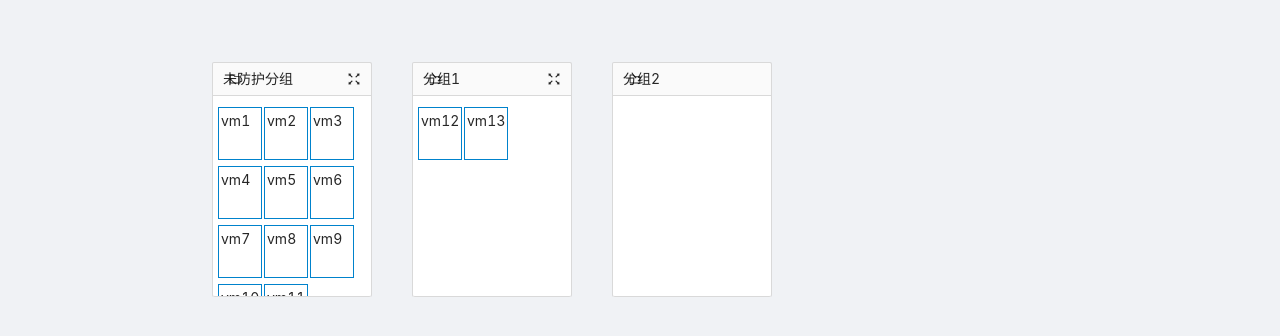
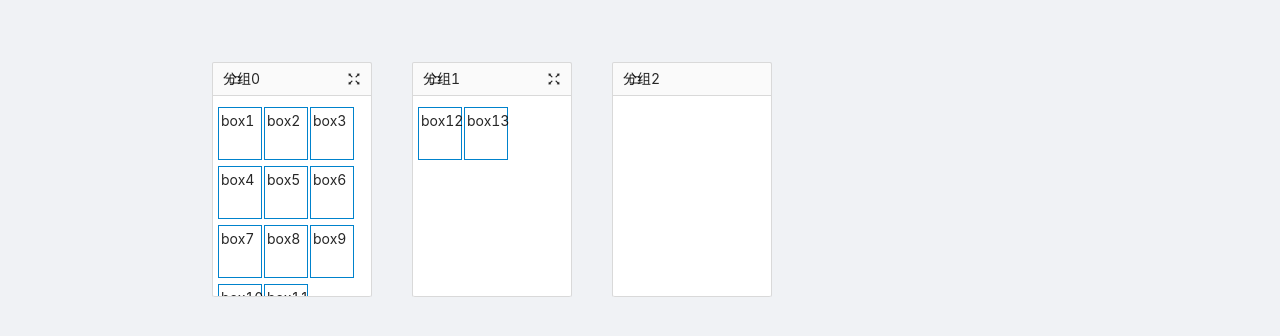
Before and after one commit to inoutw/dnd-tern, a React app: page /apps/config-center/app/menu in a window 1280 px wide. Shown: the part 402-738 px from the top of the page. Built offline with nearby package versions, Linux system fonts and the light colour scheme; sample sign-in values are in the browser's storage.

Commit message:
name change

```diff
--- a/src/pages/app/DragAndDrop/DndContainer.tsx
+++ b/src/pages/app/DragAndDrop/DndContainer.tsx
@@ -1,16 +1,14 @@
-import React, { useEffect, useRef, useState } from 'react';
+import React, { useState } from 'react';
 import { isArray, isEmpty } from 'lodash'
-
 import { useDnDContext } from '.';
 import './style.scss'
 import { eventTargetInElClass, getSelectBoxStyle, listFindSelected, mouseToDrag, preventEvent } from './helper';
 
 interface Props { }
-
 /**
  * container内绑定事件
  * 鼠标在container内mousedown，分两种情况，
- * 1、vm-box内，增加activeBox
+ * 1、box内，增加activeBox
  * 2、container其他地方，记住鼠标开始位置startXY，开始框选
  *
  *
@@ -21,19 +19,16 @@ interface Props { }
  *
  *
  * 鼠标在container内mouseup，有结束位置endXY
- * 1、有startXY，endXY,判断vm-box 是否被选中
+ * 1、有startXY，endXY,判断box 是否被选中
  * 2、有activeBox, 未找到新分组, 拖动效果清除；找到新的分组，更新分组信息
  *
  *
  * 鼠标在container内click,
  * 1、有activeBox，在activeBox外up，清除active状态
- * 2、点在vm-box上，
+ * 2、点在box上，
  */
-
-
-
-export const VmClassName = 'vm-box'
-export const VmContainer = 'selectContainer'
+export const BoxClassName = 'box'
+export const BoxContainer = 'selectContainer'
 
 interface Props {
     ctrlDown: boolean
@@ -42,12 +37,11 @@ interface Props {
     domRelative?: boolean
 }
 
-const DndContainer: React.ForwardRefRenderFunction<any, Props> = ({ ctrlDown, list, parentId, domRelative = true, ...props }, ref) => {
+const DndContainer: React.FC<Props> = ({ ctrlDown, list, parentId, domRelative = true, ...props }) => {
     const [selectBoxStyle, setSelectBoxStyle] = useState<any>({})
-    const { movingXY, movingNodeVisible, setMovingNodeVisible, startEvent, setStartEvent, activeBoxes, setActiveBoxes, oldGroup, setOldGroup } = useDnDContext()
+    const { setMovingNodeVisible, startEvent, setStartEvent, activeBoxes, setActiveBoxes } = useDnDContext()
 
     const SELECT_BOX_ID = `${parentId}-select-box`
-    const dndRef = useRef<any>()
 
     const updateActiveBoxes = (newComes: any) => {
         if (isEmpty(newComes)) return
@@ -80,7 +74,7 @@ const DndContainer: React.ForwardRefRenderFunction<any, Props> = ({ ctrlDown, li
         let allActiveBoxIds = activeBoxes?.map((item: any) => +item.id)
         let isTargetActived = allActiveBoxIds.includes(+event.target.id)
 
-        let targetIsBox = eventTargetInElClass(event, VmClassName)
+        let targetIsBox = eventTargetInElClass(event, BoxClassName)
         // 鼠标down in inactive box
         if (!isTargetActived && targetIsBox) {
             setActiveBoxes([event.target])
@@ -97,14 +91,13 @@ const DndContainer: React.ForwardRefRenderFunction<any, Props> = ({ ctrlDown, li
         if (isEmpty(startEvent)) return
         let { clientX: oldX, clientY: oldY } = startEvent
         let { clientX, clientY } = event
-        const scrollX = document.querySelector('.server-layout-flow-chart')?.scrollLeft || 0
+        const scrollX = document.querySelector('.container')?.scrollLeft || 0
         // 鼠标点在浏览器外，在点在vm上会出现移动结点
         if (oldX === clientX + scrollX && oldY === clientY) {
             return
         }
         // 拖拽的两种情况：1、选中activeBox，再拖拽 2、直接点击inactive 状态的box，进行拖拽
         let startDrag = mouseToDrag(startEvent.target, activeBoxes)
-        setOldGroup && setOldGroup(parentId)
         if (startDrag) {
             setMovingNodeVisible && setMovingNodeVisible(true)
             // 只保留原始group和最新的groupId
@@ -114,7 +107,6 @@ const DndContainer: React.ForwardRefRenderFunction<any, Props> = ({ ctrlDown, li
             setSelectBoxStyle(styleRes)
             preventEvent(event)
         }
-
     }
 
     /**
@@ -123,14 +115,10 @@ const DndContainer: React.ForwardRefRenderFunction<any, Props> = ({ ctrlDown, li
      */
     const onContainerMouseUp = (event: any) => {
         preventEvent(event)
-        // container
-        if (movingNodeVisible) {
+        if (!isEmpty(selectBoxStyle)) {
+            let selectedBoxes = listFindSelected(parentId, document.getElementById(SELECT_BOX_ID))
+            updateActiveBoxes(selectedBoxes)
         }
-        if (!isEmpty(selectBoxStyle)) {
-            let selectedVms = listFindSelected(parentId, document.getElementById(SELECT_BOX_ID))
-            updateActiveBoxes(selectedVms)
-        }
-        setOldGroup(undefined)
         // 释放移动结点
         setMovingNodeVisible && setMovingNodeVisible(false)
         setStartEvent({})
@@ -140,14 +128,13 @@ const DndContainer: React.ForwardRefRenderFunction<any, Props> = ({ ctrlDown, li
     const onContainerClick = (event: any) => {
         preventEvent(event)
         // 点击vm：拖拽单个
-        if (eventTargetInElClass(event, VmClassName)) {
+        if (eventTargetInElClass(event, BoxClassName)) {
             if (ctrlDown) {
                 updateActiveBoxes(event.target)
             } else {
                 setActiveBoxes([event.target])
             }
             // 可进行box拖拽
-        } else {
         }
     }
     // const allActivedBoxIds = activeBoxes?.map((item: any) => +item.id)
@@ -161,9 +148,8 @@ const DndContainer: React.ForwardRefRenderFunction<any, Props> = ({ ctrlDown, li
     }
 
     return <div
-        ref={dndRef}
         id={parentId}
-        className={`${VmContainer}`}
+        className={`${BoxContainer}`}
         onMouseDown={onContainerMouseDown}
         onMouseMove={onContainerMouseMove}
         onMouseUp={onContainerMouseUp}
@@ -173,12 +159,11 @@ const DndContainer: React.ForwardRefRenderFunction<any, Props> = ({ ctrlDown, li
         {
             list?.map((vm: any) => {
                 // let isActive = allActivedBoxIds.includes(vm.id)
-                return <div className={`vm-box `} key={vm.id} id={vm.id}>{vm.name}</div>
+                return <div className={`box `} key={vm.id} id={vm.id}>{vm.name}</div>
             })
         }
         {!!props.children && props.children}
         <div className="select-box" style={selectBoxStyle} id={SELECT_BOX_ID}></div>
     </div>
 }
-
 export default DndContainer
--- a/src/pages/app/DragAndDrop/MoveModal.tsx
+++ b/src/pages/app/DragAndDrop/MoveModal.tsx
@@ -1,5 +1,4 @@
 import { Modal, Select } from "antd"
-import { GROUP_PREFIX } from "."
 import DndContainer from "./DndContainer"
 
 
@@ -15,7 +14,7 @@ const MoveModal: React.FC<any> = ({ modalVisible, cancel, confirm, curItem, getI
             <span className="modal-header">
                 <span>
                     {getIcon(curItem)}
-                    {curItem?.group_name}（{curItem?.vms?.length}）
+                    {curItem?.group_name}（{curItem?.boxes?.length}）
                 </span>
                 <span className="group-select">
                     <span>移动至：</span>
@@ -41,7 +40,7 @@ const MoveModal: React.FC<any> = ({ modalVisible, cancel, confirm, curItem, getI
                 </span>
             </span>
         }>
-        <DndContainer ctrlDown={ctrlDown} list={curItem.vms} parentId={`modal-vms`} domRelative={false}>
+        <DndContainer ctrlDown={ctrlDown} list={curItem.boxes} parentId={`modal-boxes`} domRelative={false}>
         </DndContainer>
     </Modal>
 }
--- a/src/pages/app/DragAndDrop/data.ts
+++ b/src/pages/app/DragAndDrop/data.ts
@@ -1,38 +1,38 @@
-export const VmList: any[] = [
-    { id: 1, name: 'vm1' },
-    { id: 2, name: 'vm2' },
-    { id: 3, name: 'vm3' },
-    { id: 4, name: 'vm4' },
-    { id: 5, name: 'vm5' },
-    { id: 6, name: 'vm6' },
-    { id: 7, name: 'vm7' },
-    { id: 8, name: 'vm8' },
-    { id: 9, name: 'vm9' },
-    { id: 10, name: 'vm10' },
-    { id: 11, name: 'vm11' },
+export const BoxList: any[] = [
+    { id: 1, name: 'box1' },
+    { id: 2, name: 'box2' },
+    { id: 3, name: 'box3' },
+    { id: 4, name: 'box4' },
+    { id: 5, name: 'box5' },
+    { id: 6, name: 'box6' },
+    { id: 7, name: 'box7' },
+    { id: 8, name: 'box8' },
+    { id: 9, name: 'box9' },
+    { id: 10, name: 'box10' },
+    { id: 11, name: 'box11' },
 ]
-export const VmList2: any[] = [
-    { id: 12, name: 'vm12' },
-    { id: 13, name: 'vm13' },
+export const BoxList2: any[] = [
+    { id: 12, name: 'box12' },
+    { id: 13, name: 'box13' },
 ]
 
 export const GroupsInfo: any[] = [{
-    group_name: '未防护分组',
+    group_name: '分组0',
     group_id: 0,
-    vms: VmList,
+    boxes: BoxList,
     left: 212,
     top: 400
 },
 {
     group_name: '分组1',
     group_id: 1,
-    vms: VmList2,
+    boxes: BoxList2,
     left: 412,
     top: 400
 }, {
     group_name: '分组2',
     group_id: 2,
-    vms: [],
+    boxes: [],
     left: 612,
     top: 400
 }
--- a/src/pages/app/DragAndDrop/helper.ts
+++ b/src/pages/app/DragAndDrop/helper.ts
@@ -4,7 +4,7 @@
  * @param containerElement 所有选中项
  */
 
-import { VmContainer } from "./DndContainer"
+import { BoxContainer } from "./DndContainer"
 
 export const mouseToDrag = (target: any, nodeList: any) => {
     let containsEvent = false
@@ -80,7 +80,7 @@ export const eventTargetInElClass = (event: any, classNameStr: string) => {
 // 拖拽主机时，获取新的分组id
 export const getNewGroupId = (event: any) => {
     let newGroupId: string = ''
-    const groupEles: any = document.getElementsByClassName(VmContainer)
+    const groupEles: any = document.getElementsByClassName(BoxContainer)
     for (let i = 0; i < groupEles?.length; i++) {
         const gItem = groupEles[i]
         if (isMouseInclude(event, gItem)) {
@@ -201,7 +201,7 @@ export const isEleInclude = (ele1: any, ele2: any, containerElement: any) => {
 export const listFindSelected = (groupId: string, selectBox: any,) => {
     let list: any = []
     let constainerEl = document.getElementById(groupId)
-    const vmList: any = constainerEl?.getElementsByClassName('vm-box')
+    const vmList: any = constainerEl?.getElementsByClassName('box')
     for (let i = 0; i < vmList?.length; i++) {
         const item: any = vmList[i]
         if (isEleInclude(selectBox, item, constainerEl)) {
--- a/src/pages/app/DragAndDrop/index.tsx
+++ b/src/pages/app/DragAndDrop/index.tsx
@@ -26,7 +26,6 @@ const DragAndDrop: React.FC<Props> = props => {
     const [startEvent, setStartEvent] = useState<any>()
     const [movingXY, setMovingXY] = useState<any>({})
     const [activeBoxes, setActiveBoxes] = useState<any[]>([])
-    const [oldGroup, setOldGroup] = useState<any>()
     const [newGroup, setNewGroup] = useState<any>()
     const [movingNodeVisible, setMovingNodeVisible] = useState<boolean>(false)
     const contentContainer = document.querySelector('#content-container')
@@ -35,19 +34,19 @@ const DragAndDrop: React.FC<Props> = props => {
     const [groupsInfo, setGroupsInfo] = useState<any[]>(GroupsInfo)
 
     const updateGroupInfo = useCallback((oldGroupId: number, newGroupId: number) => {
-        let changedVmIds = activeBoxes.map(item => +item.id)
+        let changedBoxIds = activeBoxes.map(item => +item.id)
         setGroupsInfo((gInfo: any[]) => {
             let gInfoCopy = [...gInfo]
             let groupRes = gInfoCopy.find(gItem => gItem.group_id === oldGroupId)
-            let oldGroupVms: any[] = groupRes?.vms
-            let changedVms = oldGroupVms?.filter(vm => changedVmIds.includes(vm.id))
+            let oldGroupBoxes: any[] = groupRes?.boxes
+            let changedBoxes = oldGroupBoxes?.filter(box => changedBoxIds.includes(box.id))
             for (let gItem of gInfoCopy) {
-                let { vms, group_id } = gItem
+                let { boxes, group_id } = gItem
                 if (group_id === oldGroupId) {
-                    gItem.vms = vms.filter((vm: any) => !changedVmIds.includes(vm.id))
+                    gItem.boxes = boxes.filter((box: any) => !changedBoxIds.includes(box.id))
                 }
                 if (group_id === newGroupId) {
-                    gItem.vms = [...gItem.vms, ...changedVms]
+                    gItem.boxes = [...gItem.boxes, ...changedBoxes]
                 }
             }
             return gInfoCopy
@@ -68,12 +67,10 @@ const DragAndDrop: React.FC<Props> = props => {
             }
             setMovingNodeVisible(false)
             setStartEvent({})
-            setOldGroup(undefined)
 
             // 内部dnd-container释放拖拽元素时无法触发mouseup
             const newGroup = getNewGroupId(event)
-
-            // 从拖动的vmbox获取oldGroup更准确
+            // 从拖动的box获取oldGroup更准确
             let oldGroup = activeBoxes && activeBoxes[0]?.parentElement?.id
             if (newGroup && oldGroup !== newGroup) {
                 //todo 更新GroupInfo数据
@@ -81,8 +78,6 @@ const DragAndDrop: React.FC<Props> = props => {
                 let newGroupId = +newGroup.substring(PREFIX_LENTH)
                 updateGroupInfo(oldGroupId, newGroupId)
             }
-
-
         }
         const keyDown = (e: any) => {
             if (e.keyCode !== 17) return
@@ -113,7 +108,6 @@ const DragAndDrop: React.FC<Props> = props => {
             document.removeEventListener('keyup', keyUp)
         }
     }, [startEvent, movingNodeVisible, activeBoxes, updateGroupInfo])
-
 
     const getMore = (event: any, item: any) => {
         setModalVisible(true)
@@ -146,7 +140,7 @@ const DragAndDrop: React.FC<Props> = props => {
     const getExtra = (item: any) => {
         return (
             <span>
-                {item?.vms?.length > 0 && (
+                {item?.boxes?.length > 0 && (
                     <span className="more" onClick={(event: any) => getMore(event, item)}>
                         <FullscreenOutlined />
                     </span>
@@ -173,7 +167,7 @@ const DragAndDrop: React.FC<Props> = props => {
         updateGroupInfo(curItem.group_id, newGroup)
         setModalVisible(false)
     }
-    // 弹框和dnd-container内的vm-box active状态分离
+    // 弹框和dnd-container内的box active状态分离
     useEffect(() => {
         const resetActiveBoxes = (targets: any) => {
             let allActiveBoxIds = activeBoxes.map(item => item.id)
@@ -192,31 +186,31 @@ const DragAndDrop: React.FC<Props> = props => {
         }
 
         setTimeout(() => {
-            let targets = document.querySelectorAll('.dnd-container .vm-box')
+            let targets = document.querySelectorAll('.dnd-container .box')
             if (modalVisible) {
                 clearActiveStatus(targets)
-                targets = document.querySelectorAll('.group-more .vm-box')
+                targets = document.querySelectorAll('.group-more .box')
             }
             resetActiveBoxes(targets)
         }, 50)
 
     }, [modalVisible, activeBoxes])
-    return <DnDContext.Provider value={{ setGroupsInfo, oldGroup, setOldGroup, movingXY, movingNodeVisible, setMovingNodeVisible, startEvent, setStartEvent, activeBoxes, setActiveBoxes }}>
+    return <DnDContext.Provider value={{ setGroupsInfo, setMovingNodeVisible, startEvent, setStartEvent, activeBoxes, setActiveBoxes }}>
         <div className='dnd-container'>
             {groupsInfo.map(item => {
                 let parentId = `${GROUP_PREFIX}${item.group_id}`
-                const isUnprotectedGroup = item.group_id === 0
                 return <Collapse
                     key={item.group_id}
-                    className={['group-collapse', isUnprotectedGroup ? 'unprotected-group' : null].join(' ')}
+                    className='group-collapse'
                     style={{
                         width: '160px',
                         position: 'absolute', left: item?.left || 0, top: item?.top || 0
                     }}
                     expandIcon={props => getIcon(item)}
-                    defaultActiveKey={'1'}>
+                    defaultActiveKey={'1'}
+                >
                     <Collapse.Panel className="group-panel" header={getHeader(item)} key="1" extra={getExtra(item)}>
-                        <DndContainer ctrlDown={ctrlDown} list={item.vms} parentId={parentId}>
+                        <DndContainer ctrlDown={ctrlDown} list={item.boxes} parentId={parentId}>
                         </DndContainer>
                     </Collapse.Panel>
                 </Collapse>
@@ -237,5 +231,4 @@ const DragAndDrop: React.FC<Props> = props => {
         ></MoveModal>
     </DnDContext.Provider >
 }
-
 export default DragAndDrop
```
Also changed, not shown: src/pages/app/DragAndDrop/style.scss (+4 -4 lines), tsconfig.json (+8 -2 lines).
